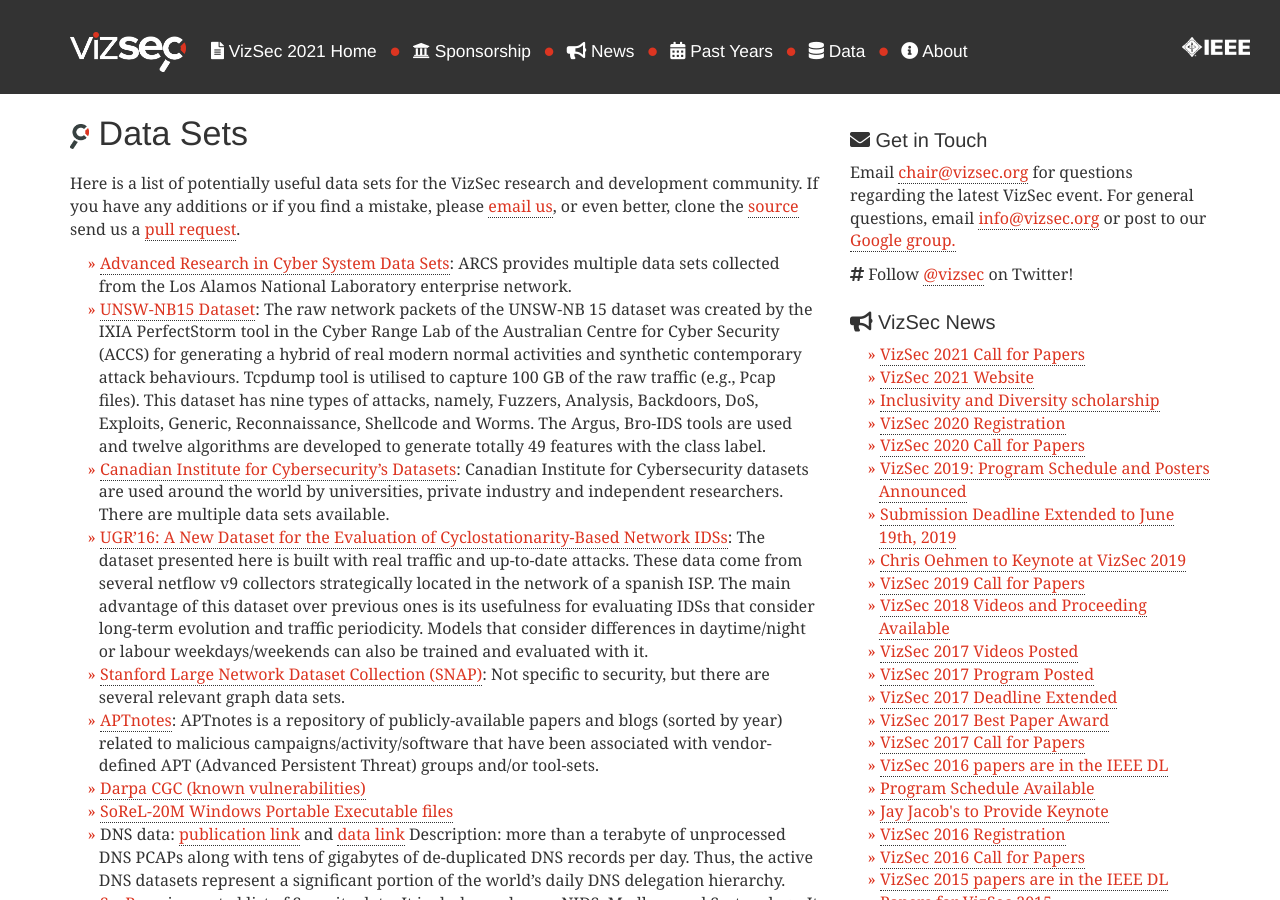
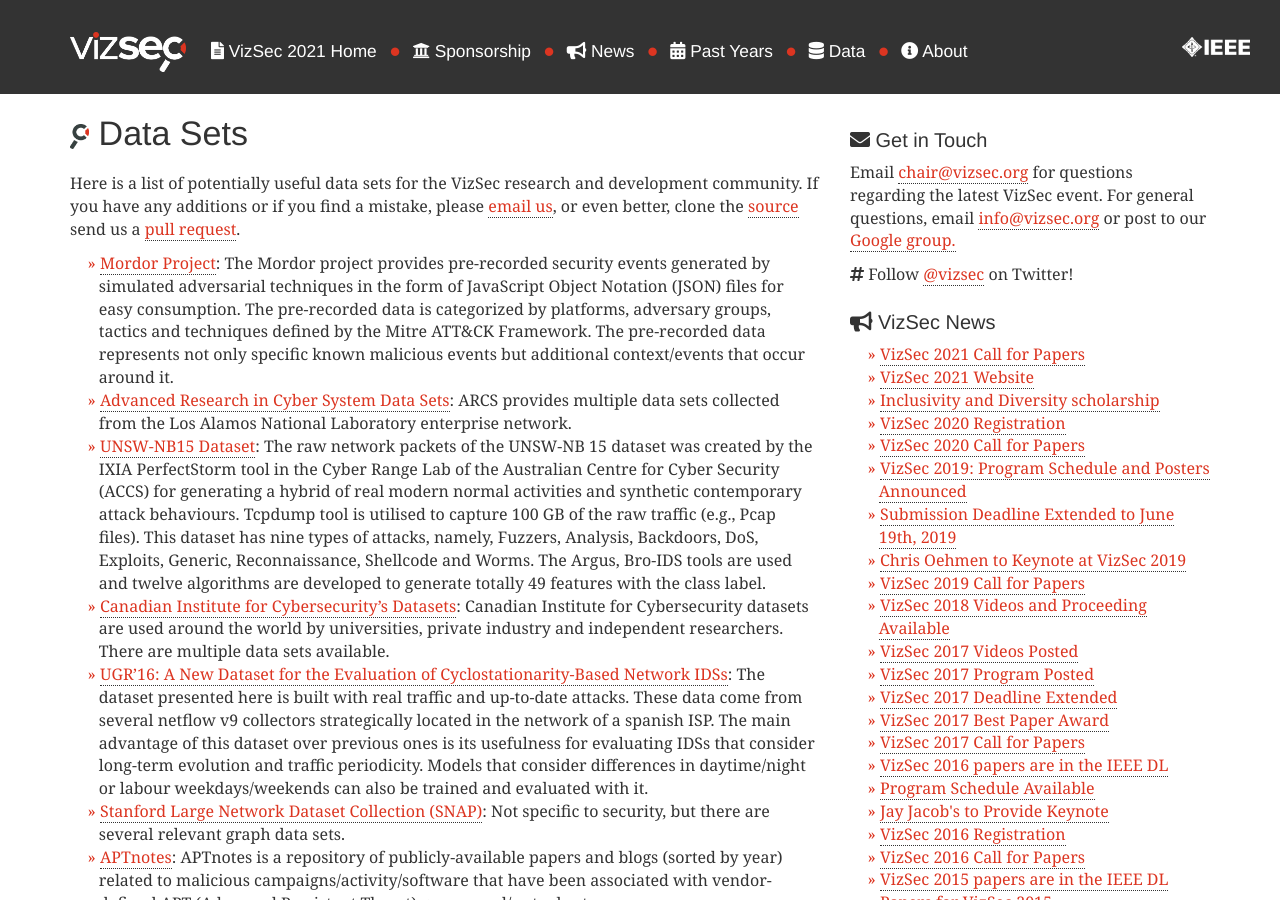
Before and after one commit to vizsec/vizsec.github.io, a Jekyll site: the page built from data/index.md, in a window 1280 px wide and 900 px high. Built offline with Jekyll 4.4.1, drawn with Linux system fonts in a browser that asks for light colours; nearby versions of some CDN libraries.

Commit message:
added mordor project to the data sets page

```diff
--- a/data/index.md
+++ b/data/index.md
@@ -5,6 +5,7 @@
 
 Here is a list of potentially useful data sets for the VizSec research and development community. If you have any additions or if you find a mistake, please [email us](info@vizsec.org), or even better, clone the [source](https://github.com/vizsec/vizsec.github.io) send us a [pull request](https://help.github.com/articles/about-pull-requests/).
 
+* [Mordor Project](https://mordordatasets.com/introduction.html): The Mordor project provides pre-recorded security events generated by simulated adversarial techniques in the form of JavaScript Object Notation (JSON) files for easy consumption. The pre-recorded data is categorized by platforms, adversary groups, tactics and techniques defined by the Mitre ATT&CK Framework. The pre-recorded data represents not only specific known malicious events but additional context/events that occur around it.
 * [Advanced Research in Cyber System Data Sets](https://csr.lanl.gov/data/): ARCS provides multiple data sets collected from the Los Alamos National Laboratory enterprise network.
 * [UNSW-NB15 Dataset](https://www.unsw.adfa.edu.au/unsw-canberra-cyber/cybersecurity/ADFA-NB15-Datasets/): The raw network packets of the UNSW-NB 15 dataset was created by the IXIA PerfectStorm tool in the Cyber Range Lab of the Australian Centre for Cyber Security (ACCS) for generating a hybrid of real modern normal activities and synthetic contemporary attack behaviours. Tcpdump tool is utilised to capture 100 GB of the raw traffic (e.g., Pcap files). This dataset has nine types of attacks, namely, Fuzzers, Analysis, Backdoors, DoS, Exploits, Generic, Reconnaissance, Shellcode and Worms. The Argus, Bro-IDS tools are used and twelve algorithms are developed to generate totally 49 features with the class label.
 * [Canadian Institute for Cybersecurity's Datasets](https://www.unb.ca/cic/datasets/index.html): Canadian Institute for Cybersecurity datasets are used around the world by universities, private industry and independent researchers. There are multiple data sets available.
```
